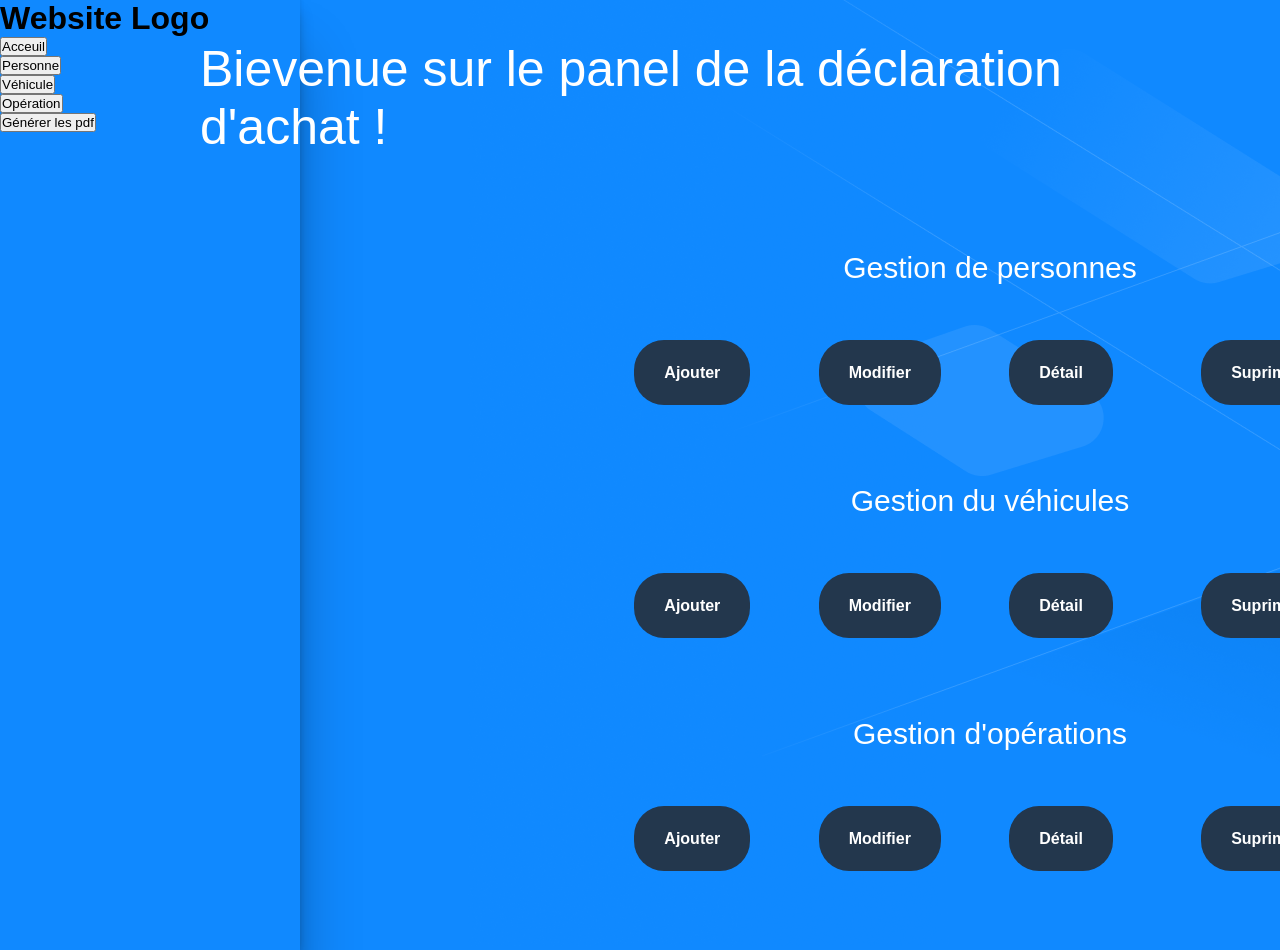
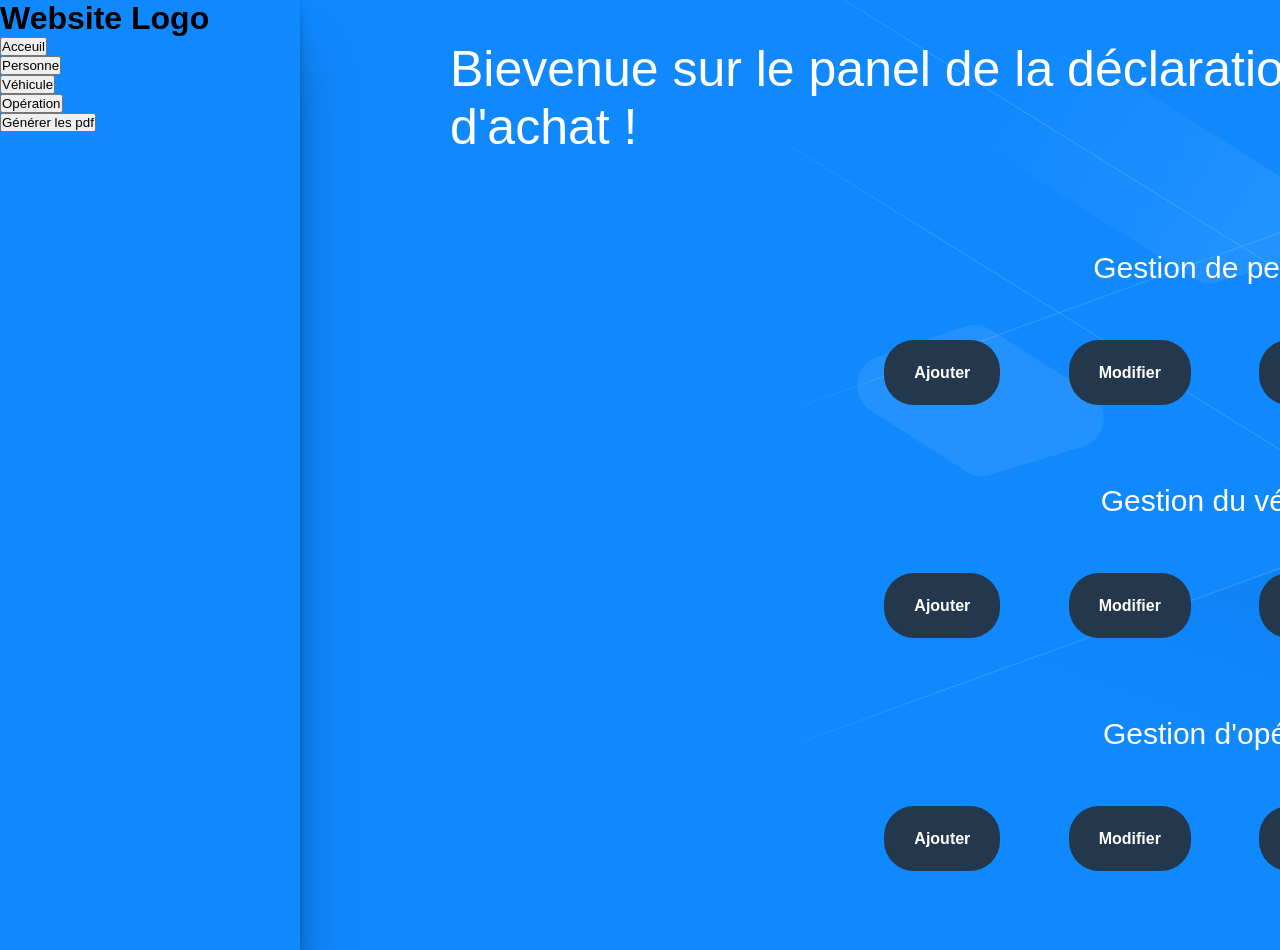
Before and after one commit to Rayan-El-Manssouri/sivV2, a PHP site: page /sivV2/connexion/confirmer/DeclarationAchat/index.php in a window 1280 px wide; the page is wider, and only the part inside the window is pictured. Run offline with PHP 8.4, Linux system fonts and the light colour scheme.

Commit message:
Feat : Décalage du global

```diff
--- a/public/connexion/confirmer/DeclarationAchat/index.css
+++ b/public/connexion/confirmer/DeclarationAchat/index.css
@@ -39,7 +39,7 @@ body{
 .global{
     position: relative;
     top: 20px;
-    left: 200px;
+    left: 450px;
 
 }
 
--- a/public/connexion/confirmer/DeclarationAchat/index.php
+++ b/public/connexion/confirmer/DeclarationAchat/index.php
@@ -1,5 +1,5 @@
 <!DOCTYPE html>
-<html lang="en">
+<html lang="fr">
 <head>
     <meta charset="UTF-8">
     <meta http-equiv="X-UA-Compatible" content="IE=edge">
--- a/public/connexion/confirmer/DeclarationAchat/personne/index.css
+++ b/public/connexion/confirmer/DeclarationAchat/personne/index.css
@@ -13,6 +13,7 @@ body{
 
 .global{
     color: #fff;
+
 }
 
 
```
